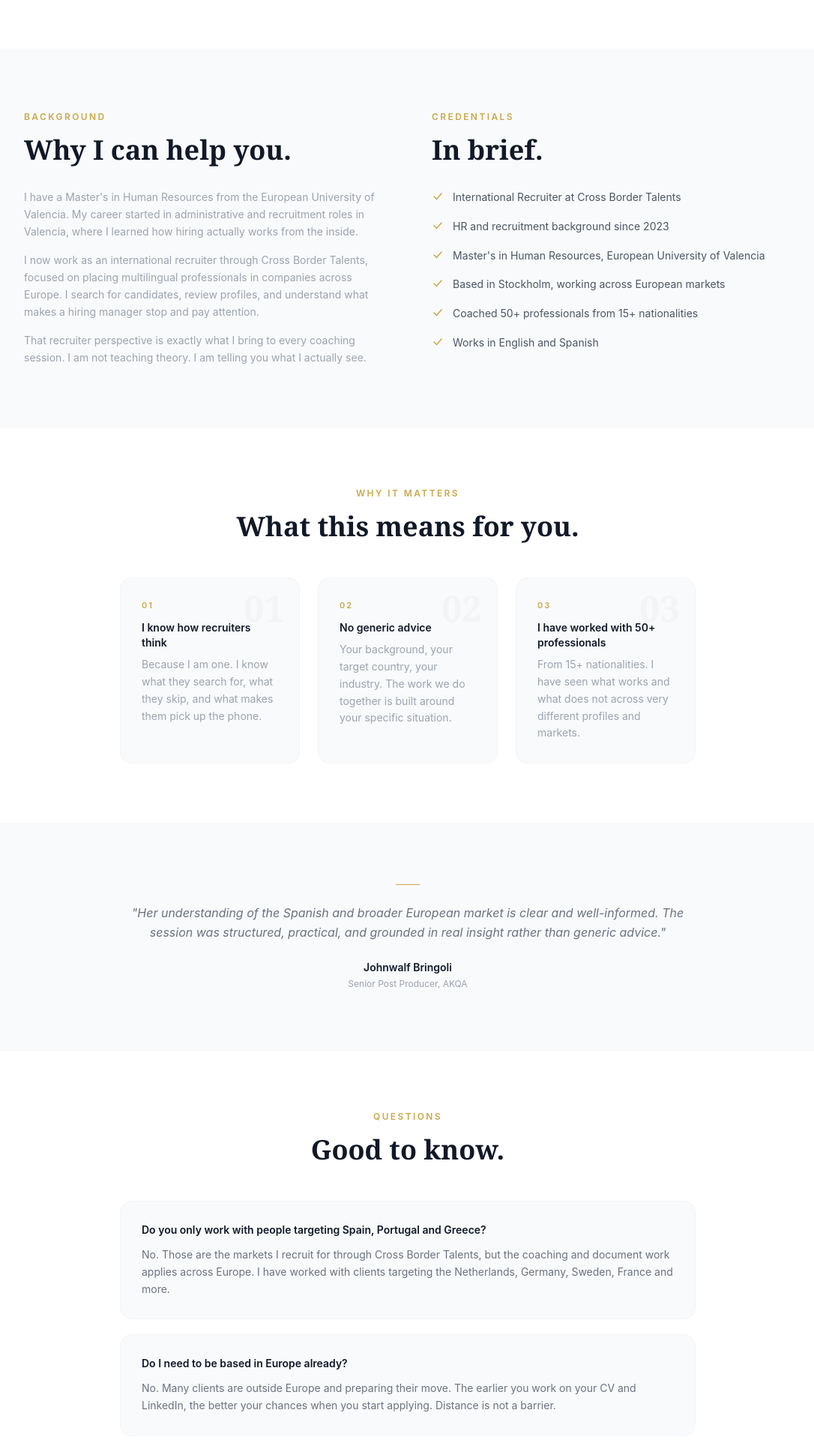
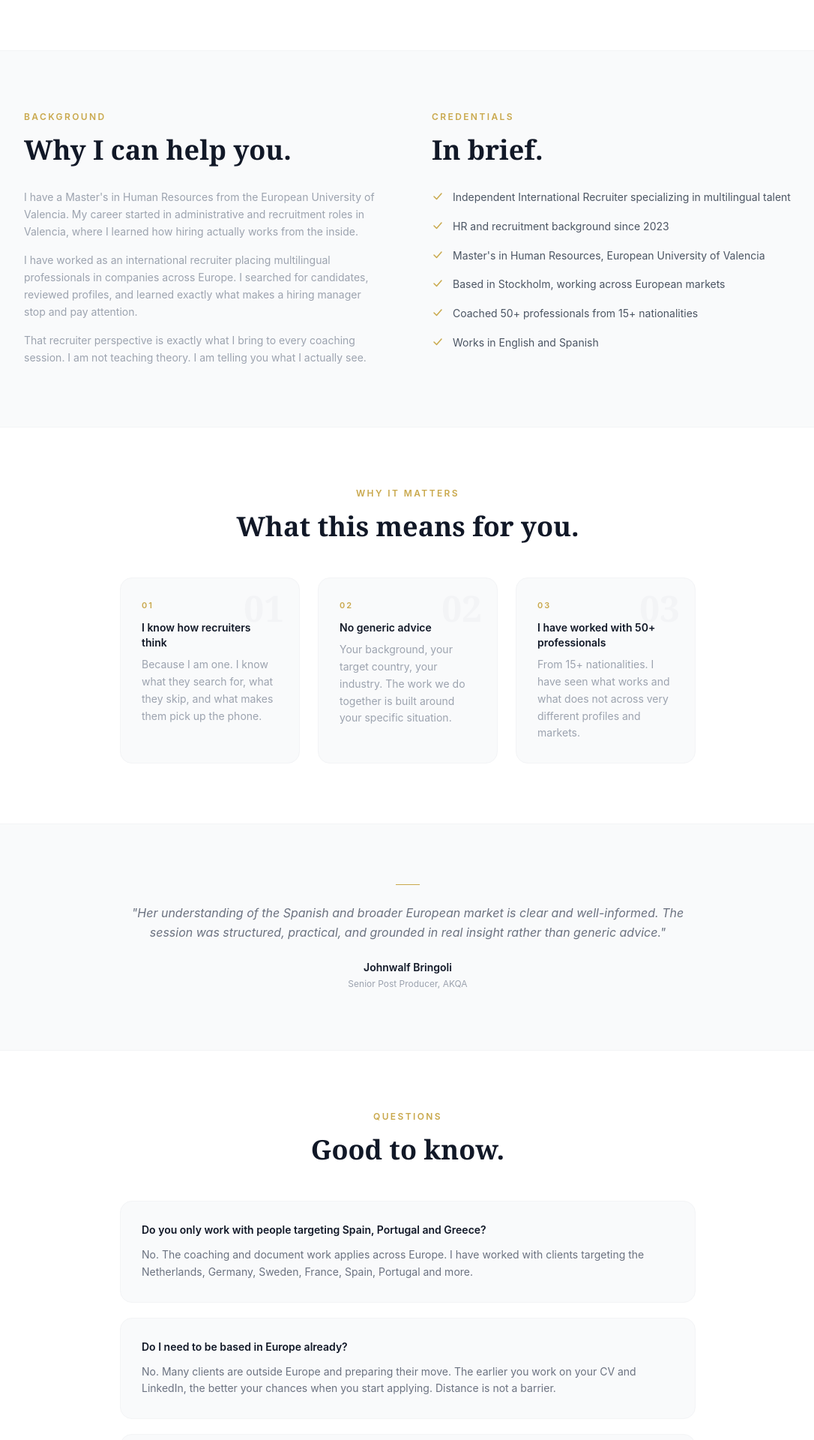
Before and after one commit to teruelorteganoelia-bit/land-in-europe-website, a Next.js app: page /about in a window 1280 px wide. Shown: the part 802-2722 px from the top of the page at 75% size, without its empty margins (96-1182 px from the left). Built offline with nearby package versions, Linux system fonts and the light colour scheme.

Commit message:
Remove all Cross Border Talents references, update to independent recruiter positioning

```diff
--- a/app/about/page.tsx
+++ b/app/about/page.tsx
@@ -20,7 +20,7 @@ export const metadata: Metadata = {
 };
 
 const CREDENTIALS = [
-  "International Recruiter at Cross Border Talents",
+  "Independent International Recruiter specializing in multilingual talent",
   "HR and recruitment background since 2023",
   "Master's in Human Resources, European University of Valencia",
   "Based in Stockholm, working across European markets",
@@ -31,7 +31,7 @@ const CREDENTIALS = [
 const FAQS = [
   {
     q: "Do you only work with people targeting Spain, Portugal and Greece?",
-    a: "No. Those are the markets I recruit for through Cross Border Talents, but the coaching and document work applies across Europe. I have worked with clients targeting the Netherlands, Germany, Sweden, France and more.",
+    a: "No. The coaching and document work applies across Europe. I have worked with clients targeting the Netherlands, Germany, Sweden, France, Spain, Portugal and more.",
   },
   {
     q: "Do I need to be based in Europe already?",
@@ -131,7 +131,7 @@ export default function AboutPage() {
               </h2>
               <div className="space-y-4 text-gray-400 text-sm leading-relaxed">
                 <p>I have a Master's in Human Resources from the European University of Valencia. My career started in administrative and recruitment roles in Valencia, where I learned how hiring actually works from the inside.</p>
-                <p>I now work as an international recruiter through Cross Border Talents, focused on placing multilingual professionals in companies across Europe. I search for candidates, review profiles, and understand what makes a hiring manager stop and pay attention.</p>
+                <p>I have worked as an international recruiter placing multilingual professionals in companies across Europe. I searched for candidates, reviewed profiles, and learned exactly what makes a hiring manager stop and pay attention.</p>
                 <p>That recruiter perspective is exactly what I bring to every coaching session. I am not teaching theory. I am telling you what I actually see.</p>
               </div>
             </div>
--- a/app/blog/[slug]/page.tsx
+++ b/app/blog/[slug]/page.tsx
@@ -121,7 +121,7 @@ export default function BlogPost({ params }: { params: { slug: string } }) {
               Noelia Teruel Ortega
             </h2>
             <p className="text-white/50 text-sm leading-relaxed mb-6">
-              Career coach and international recruiter based in Stockholm. I coach international professionals targeting jobs in Europe and recruit multilingual talent for companies in Spain, Portugal and Greece through Cross Border Talents.
+              Career coach and international recruiter based in Stockholm. I help international professionals get hired in Europe through CV rewrites, LinkedIn optimization, and 1:1 coaching.
             </p>
             <Link
               href="/#contact"
--- a/app/career-coaching/page.tsx
+++ b/app/career-coaching/page.tsx
@@ -60,7 +60,7 @@ const SERVICES = [
 const FAQS = [
   {
     q: "What makes this different from other career coaches?",
-    a: "I recruit for European companies through Cross Border Talents. I am not guessing what European recruiters want. I am one. I see both sides of the process every week, which means the advice I give is grounded in what actually happens when your application lands on a recruiter's desk.",
+    a: "I have worked inside recruitment for European companies. I am not guessing what European recruiters want. I have been one. I have seen both sides of the process, which means the advice I give is grounded in what actually happens when your application lands on a recruiter's desk.",
   },
   {
     q: "I am not in Europe yet. Can you still help me?",
@@ -168,7 +168,7 @@ export default function CareerCoachingPage() {
                 I know what European recruiters actually read.
               </h2>
               <p className="text-gray-400 text-sm leading-relaxed mb-4">
-                Through Cross Border Talents I place multilingual professionals in companies across Barcelona, Lisbon and Athens. I screen CVs, I shortlist candidates, and I know exactly what makes a hiring manager stop and pay attention.
+                I have worked inside recruitment, placing multilingual professionals in companies across Europe. I have screened CVs, shortlisted candidates, and learned exactly what makes a hiring manager stop and pay attention.
               </p>
               <p className="text-gray-400 text-sm leading-relaxed mb-8">
                 That recruiter perspective is what I bring to every coaching session. Not generic advice. Insider knowledge from someone actively working in these markets.
--- a/app/cv-rewrite/page.tsx
+++ b/app/cv-rewrite/page.tsx
@@ -63,7 +63,7 @@ const FAQS = [
   },
   {
     q: "Do you rewrite CVs for all industries?",
-    a: "Yes. Finance, tech, marketing, operations, creative, sales. I have placed professionals across all of these sectors through Cross Border Talents and the same principles apply.",
+    a: "Yes. Finance, tech, marketing, operations, creative, sales. I have worked with professionals across all of these sectors and the same principles apply.",
   },
   {
     q: "How long does it take?",
@@ -121,7 +121,7 @@ export default function CVRewritePage() {
             </p>
             <div className="h-px flex-1 bg-gray-200 hidden sm:block" />
             <p className="text-sm text-gray-400 text-center sm:text-right max-w-md">
-              I recruit multilingual professionals for European companies through Cross Border Talents. I know exactly what makes a recruiter stop on a CV, and what makes them skip it.
+              I have worked inside recruitment, sourcing multilingual professionals for European companies. I know exactly what makes a recruiter stop on a CV, and what makes them skip it.
             </p>
           </div>
         </section>
--- a/app/page.tsx
+++ b/app/page.tsx
@@ -595,7 +595,7 @@ function About() {
             Hi,<br/>I'm <span className="text-[#C9A84C]">Noelia</span>
           </h2>
           <div className="space-y-4 text-gray-400 leading-relaxed text-sm">
-            <p>I am a recruiter and career coach based in Stockholm. I have a Master's in Human Resources from the European University of Valencia, and I recruit multilingual professionals for companies across Europe every week through Cross Border Talents.</p>
+            <p>I am a recruiter and career coach based in Stockholm. I have a Master's in Human Resources from the European University of Valencia, and I have worked inside recruitment placing multilingual professionals for companies across Europe.</p>
             <p>The coaching started because I kept seeing the same thing. People with strong backgrounds, real experience, years of results not getting replies. Not because they were unqualified. Because their CV was built for a different market, or their LinkedIn was invisible to European recruiters, or no one had told them how the hiring process here actually works.</p>
             <p>I could see the problem clearly because I sit on the other side of it every day. So I started fixing it.</p>
             <p>I work in <strong className="text-gray-900 font-semibold">English and Spanish</strong> with professionals from all over the world.</p>
@@ -866,7 +866,7 @@ function ForCompanies() {
       <div className="max-w-7xl mx-auto">
         <div className="mb-12 md:mb-16 flex items-center gap-4">
           <div className="h-px flex-1 bg-white/10"/>
-          <span className="text-xs font-semibold text-white/30 uppercase tracking-[0.3em] whitespace-nowrap">Separate service · Cross Border Talents</span>
+          <span className="text-xs font-semibold text-white/30 uppercase tracking-[0.3em] whitespace-nowrap">Separate service · Multilingual Recruiting</span>
           <div className="h-px flex-1 bg-white/10"/>
         </div>
 
@@ -877,7 +877,7 @@ function ForCompanies() {
               I recruit multilingual talent <span className="text-[#C9A84C]">across Europe</span>
             </h2>
             <p className="text-white/50 leading-relaxed mb-5 text-sm">
-              Through <strong className="text-white font-semibold">Cross Border Talents</strong>, I work with companies in Barcelona, Lisbon, and Greece placing customer support and multilingual professionals. I am based in Sweden and operate remotely across these markets.
+              I work independently with companies across Europe placing multilingual professionals in customer support and sales roles. I am based in Sweden and operate remotely across these markets.
             </p>
             <p className="text-white/50 leading-relaxed mb-10 text-sm">
               This is entirely separate from career coaching. Whether you are a company looking for multilingual talent or a candidate open to new roles, reach out and I will let you know how I can help.
@@ -894,7 +894,7 @@ function ForCompanies() {
 
           <div>
             <div className="rounded-2xl overflow-hidden border border-white/10 mb-6 h-48 relative">
-              <Image src={IMG.athens} alt="European cities where Cross Border Talents places multilingual professionals" fill className="object-cover opacity-60" sizes="(max-width:1024px) 100vw, 50vw"/>
+              <Image src={IMG.athens} alt="European cities where Noelia places multilingual professionals" fill className="object-cover opacity-60" sizes="(max-width:1024px) 100vw, 50vw"/>
             </div>
             <p className="text-xs font-semibold text-white/30 uppercase tracking-[0.2em] mb-4">Currently placing native and fluent speakers of</p>
             <div className="grid grid-cols-3 gap-2.5">
```
Also changed, not shown: public/noelianew.png (added).
